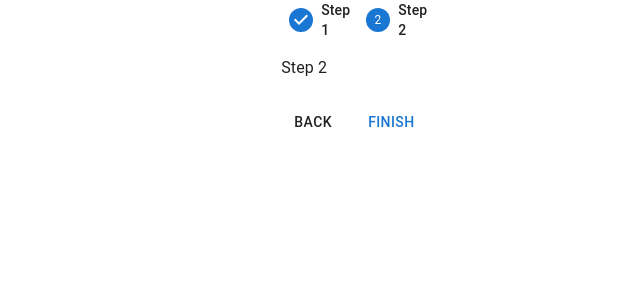
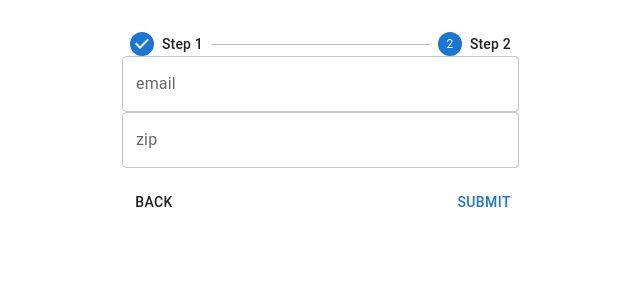
Before and after one commit to denisgershovich/stepper-form-validation-demo, a React (Vite) app: page / in a window 1280 px wide. Both pictures are taken after a click on the button "NEXT". Shown: the top 300 px of the page, without its empty margins (270-910 px from the left). Built offline with nearby package versions, Linux system fonts and the light colour scheme.

Commit message:
feat: integrate stepper with form

```diff
--- a/src/App.tsx
+++ b/src/App.tsx
@@ -1,7 +1,5 @@
 import Box from "@mui/material/Box";
 import Stepper from "./components/stepperForm/Stepper";
-
-const steps = ["Step 1", "Step 2"];
 
 function App() {
   return (
@@ -12,7 +10,7 @@ function App() {
         justifyContent: "center",
         height: "100%",
       }}>
-      <Stepper steps={steps} />
+      <Stepper />
     </Box>
   );
 }
--- a/src/components/stepperForm/Stepper.tsx
+++ b/src/components/stepperForm/Stepper.tsx
@@ -1,76 +1,68 @@
-import { useState, Fragment } from "react";
+import { useState } from "react";
 import {
   Box,
   Button,
   Stepper as MuiStepper,
   Step,
   StepLabel,
-  Typography,
 } from "@mui/material";
-import { useForm } from "@tanstack/react-form";
+import { useAppForm } from "../../hooks/form";
+import { StepOne } from "./steps/StepOne";
+import { StepTwo } from "./steps/StepTwo";
+import { stepperSchema } from "../../schemas/stepperSchema";
 
-const Stepper = ({ steps }: { steps: string[] }) => {
+const steps = ["stepOne", "stepTwo"] as const;
+
+const Stepper = () => {
   const [activeStep, setActiveStep] = useState(0);
 
-  const form = useForm({
+  const form = useAppForm({
     defaultValues: {
-      firstName: "",
-      lastName: "",
+      stepOne: { phone: "", fullName: "" },
+      stepTwo: { email: "", zip: "" },
     },
-    validators: {
-      // DEMO: You can switch between schemas seamlessly
-      //   onChange: ZodSchema,
-      // onChange: ValibotSchema,
-      // onChange: ArkTypeSchema,
-      // onChange: EffectSchema,
-    },
-    onSubmit: async ({ value }) => {
-      // Do something with form data
-      console.log(value);
+    validators: { onChange: stepperSchema },
+    onSubmit: ({ value }) => {
+      console.log("Submitted:", value);
     },
   });
 
+  const currentStepKey = steps[activeStep];
+
   const handleNext = () => {
+    if (activeStep < steps.length - 1) {
       setActiveStep((prev) => prev + 1);
+    }
   };
 
   const handleBack = () => {
+    if (activeStep > 0) {
       setActiveStep((prev) => prev - 1);
-  };
-
-  const handleReset = () => {
-    setActiveStep(0);
+    }
   };
 
   return (
     <form
       onSubmit={(e) => {
         e.preventDefault();
-        e.stopPropagation();
         form.handleSubmit();
       }}>
-      <Box sx={{ width: "80%" }}>
+      <Box sx={{ width: "80%", mt: 4 }}>
         <MuiStepper activeStep={activeStep}>
-          {steps.map((label) => (
-            <Step key={label}>
-              <StepLabel>{label}</StepLabel>
+          {steps.map((step, index) => (
+            <Step key={step}>
+              <StepLabel>{`Step ${index + 1}`}</StepLabel>
             </Step>
           ))}
         </MuiStepper>
 
-        {activeStep === steps.length ? (
-          <Fragment>
-            <Typography sx={{ mt: 2, mb: 1 }}>
-              All steps completed - you're finished
-            </Typography>
-            <Box sx={{ display: "flex", flexDirection: "row", pt: 2 }}>
-              <Box sx={{ flex: "1 1 auto" }} />
-              <Button onClick={handleReset}>Reset</Button>
-            </Box>
-          </Fragment>
-        ) : (
-          <Fragment>
-            <Typography sx={{ mt: 2, mb: 1 }}>Step {activeStep + 1}</Typography>
+        {currentStepKey === "stepOne" && (
+          <StepOne form={form} fields="stepOne" />
+        )}
+        {currentStepKey === "stepTwo" && (
+          <StepTwo form={form} fields="stepTwo" />
+        )}
+
         <Box sx={{ display: "flex", flexDirection: "row", pt: 2 }}>
           <Button
             color="inherit"
@@ -80,12 +72,20 @@ const Stepper = ({ steps }: { steps: string[] }) => {
             Back
           </Button>
           <Box sx={{ flex: "1 1 auto" }} />
-              <Button onClick={handleNext}>
-                {activeStep === steps.length - 1 ? "Finish" : "Next"}
+          {activeStep < steps.length - 1 && (
+            <Button onClick={handleNext}>Next</Button>
+          )}
+
+          {activeStep === steps.length - 1 && (
+            <form.Subscribe selector={(state) => state.isSubmitting}>
+              {(isSubmitting) => (
+                <Button disabled={isSubmitting} type="submit">
+                  Submit
                 </Button>
+              )}
+            </form.Subscribe>
+          )}
         </Box>
-          </Fragment>
-        )}
       </Box>
     </form>
   );
--- a/src/components/stepperForm/steps/StepOne.tsx
+++ b/src/components/stepperForm/steps/StepOne.tsx
@@ -0,0 +1,22 @@
+import { withFieldGroup } from "../../../hooks/form";
+
+export const StepOne = withFieldGroup({
+  defaultValues: {
+    phone: "",
+    fullName: "",
+  },
+  render: function Render({ group }) {
+    return (
+      <>
+        <group.AppField
+          name="fullName"
+          children={(field) => <field.TextField label="Full Name" />}
+        />
+        <group.AppField
+          name="phone"
+          children={(field) => <field.TextField label="Phone" />}
+        />
+      </>
+    );
+  },
+});
--- a/src/components/stepperForm/steps/StepTwo.tsx
+++ b/src/components/stepperForm/steps/StepTwo.tsx
@@ -0,0 +1,22 @@
+import { withFieldGroup } from "../../../hooks/form";
+
+export const StepTwo = withFieldGroup({
+  defaultValues: {
+    email: "",
+    zip: "",
+  },
+  render: function Render({ group }) {
+    return (
+      <>
+        <group.AppField
+          name="email"
+          children={(field) => <field.TextField label="email" />}
+        />
+        <group.AppField
+          name="zip"
+          children={(field) => <field.TextField label="zip" />}
+        />
+      </>
+    );
+  },
+});
--- a/src/hooks/form.tsx
+++ b/src/hooks/form.tsx
@@ -5,17 +5,12 @@ import { createFormHook } from "@tanstack/react-form";
 import { fieldContext, formContext } from "./form-context";
 
 const TextField = lazy(() => import("../components/stepperForm/TextField"));
-const SubscribeButton = lazy(
-  () => import("../components/stepperForm/SubscribeButton"),
-);
 
 export const { useAppForm, withForm, withFieldGroup } = createFormHook({
   fieldComponents: {
     TextField,
   },
-  formComponents: {
-    SubscribeButton,
-  },
+  formComponents: {},
   fieldContext,
   formContext,
 });
```
Also changed, not shown: src/components/stepperForm/SubscribeButton.tsx (deleted, +0 -14 lines). Lines whose indentation alone changed are shown as unchanged.
